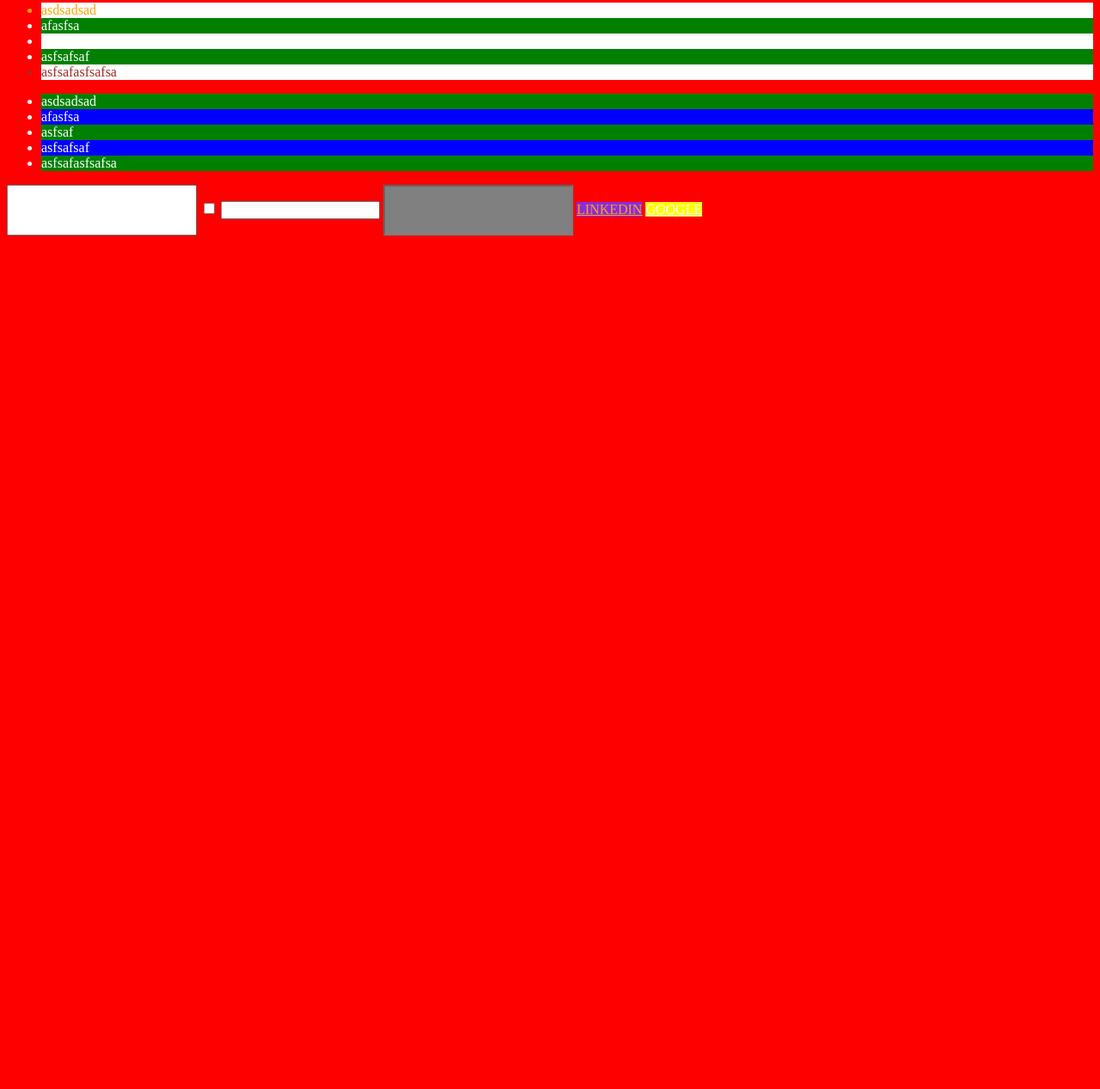
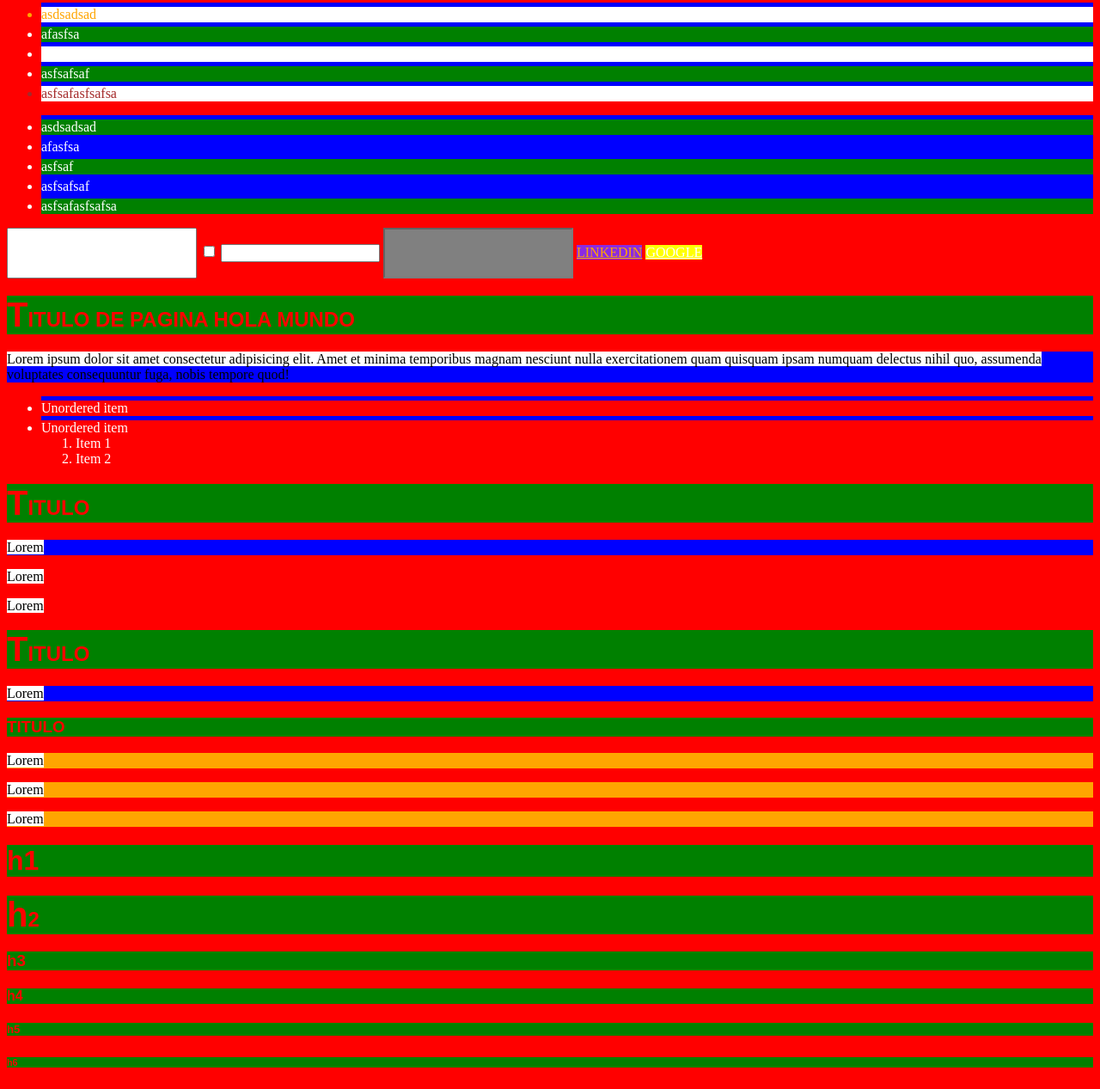
Before and after one commit to linder3hs/CodigoFront12, a plain HTML site: page semana-2/martes/index.html in a window 1280 px wide. Shown: the part 233-1500 px from the top of the page at 86% size. Before the commit the page ends 800 px from the top, so only its background shows below. Drawn offline with Linux system fonts and the light colour scheme.

Commit message:
se agrego estilos clase 2

```diff
--- a/semana-2/martes/index.html
+++ b/semana-2/martes/index.html
@@ -22,7 +22,7 @@
             color: white;
         }
 
-        ul li:hover {
+        ul.one li:hover {
             font-size: 40px;
         }
 
@@ -117,6 +117,94 @@
     <input type="text" disabled>
     <a href="https://www.linkedin.com">LINKEDIN</a>
     <a href="https://www.google.com">GOOGLE</a>
+
+    <style>
+        /*PSEUDO ELEMENTOS*/
+        /* h2::before {
+            content: "''"
+        }
+
+        h2::after {
+            content: "''"
+        } */
+
+        h2::first-letter {
+            font-size: 40px;
+        }
+
+        p::first-line {
+            background: white;
+        }
+    </style>
+    <h2>TITULO DE PAGINA HOLA MUNDO</h2>
+    <p>Lorem ipsum dolor sit amet consectetur adipisicing elit. Amet et minima temporibus magnam nesciunt nulla
+        exercitationem quam quisquam ipsam numquam delectus nihil quo, assumenda voluptates consequuntur fuga, nobis
+        tempore quod!</p>
+
+
+    <style>
+        ul>li {
+            border-top: 5px solid blue;
+        }
+    </style>
+    <ul>
+        <li>Unordered item</li>
+        <li>Unordered item
+            <ol>
+                <li>Item 1</li>
+                <li>Item 2</li>
+            </ol>
+        </li>
+    </ul>
+
+
+    <style>
+        h2+p {
+            background: blue;
+        }
+    </style>
+
+    <h2>TITULO</h2>
+    <p>Lorem</p>
+    <p>Lorem</p>
+    <p>Lorem</p>
+
+    <h2>TITULO</h2>
+    <p>Lorem</p>
+
+    <style>
+        h3~p {
+            background: orange;
+        }
+
+        *::selection {
+            background: pink;
+        }
+    </style>
+    <h3>TITULO</h3>
+    <p>Lorem</p>
+    <p>Lorem</p>
+    <p>Lorem</p>
+
+    <style>
+        /*SELECTOR MULTIPLE*/
+        h1,
+        h2,
+        h3,
+        h4,
+        h5,
+        h6 {
+            color: red;
+            font-family: arial;
+            background: green;
+        }
+    </style>
+    <h1>h1</h1>
+    <h2>h2</h2>
+    <h3>h3</h3>
+    <h4>h4</h4>
+    <h5>h5</h5>
+    <h6>h6</h6>
 </body>
 
 </html>
--- /dev/null
+++ b/semana-2/martes/tarea/style/main.css
@@ -0,0 +1,37 @@
+/*
+GLOBAL
+estilos globales, aca ira los selectores de
+etiquetas globales
+*/
+body {
+  font-size: 16px;
+  font-family: arial;
+}
+
+h2 {
+  font-size: 24px;
+}
+
+/*HEADER
+aca iran estilos del header
+*/
+
+/*
+HOME
+aca iran estilos de la seccion home*/
+
+/*
+SERVICIOS
+aca iran estilos de la seccion servicios*/
+
+/*
+PORTAFOLIO
+aca iran estilos de la seccion portafolio*/
+
+/*
+CONTACTO
+aca iran estilos de la seccion contacto*/
+
+/*
+FOOTER
+aca iran estilos de la seccion footer*/
```
Also changed, not shown: semana-2/martes/tarea/index.html (added, +17 -0 lines), semana-2/martes/tarea/style/reset.css (added).
